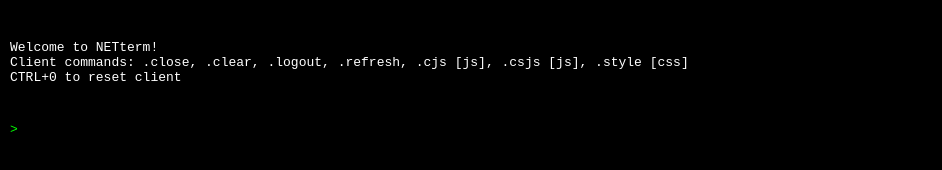
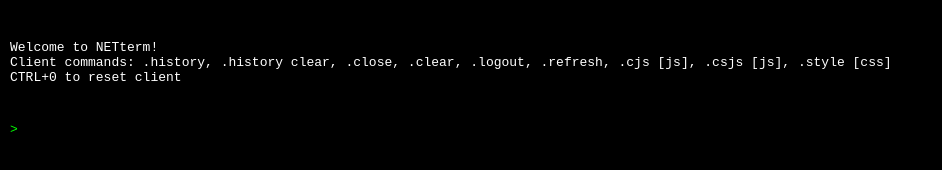
Before and after one commit to iHategithub9000/netterm, a website: page main.html in a window 1280 px wide. Shown: the whole page, without its empty margins (0-942 px from the left). Drawn offline with Linux system fonts and the light colour scheme.

Commit message:
Update main.html

```diff
--- a/main.html
+++ b/main.html
@@ -47,7 +47,7 @@
 <body>
   <div class="terminal" id="terminal">
     <div class="output" id="output">
-      <div class="output-line">Welcome to NETterm!<br>Client commands: .close, .clear, .logout, .refresh, .cjs [js], .csjs [js], .style [css]<br>CTRL+0 to reset client</div>
+      <div class="output-line">Welcome to NETterm!<br>Client commands: .history, .history clear, .close, .clear, .logout, .refresh, .cjs [js], .csjs [js], .style [css]<br>CTRL+0 to reset client</div>
     </div>
     <div class="input-line">
       <span class="prompt">></span>
```
